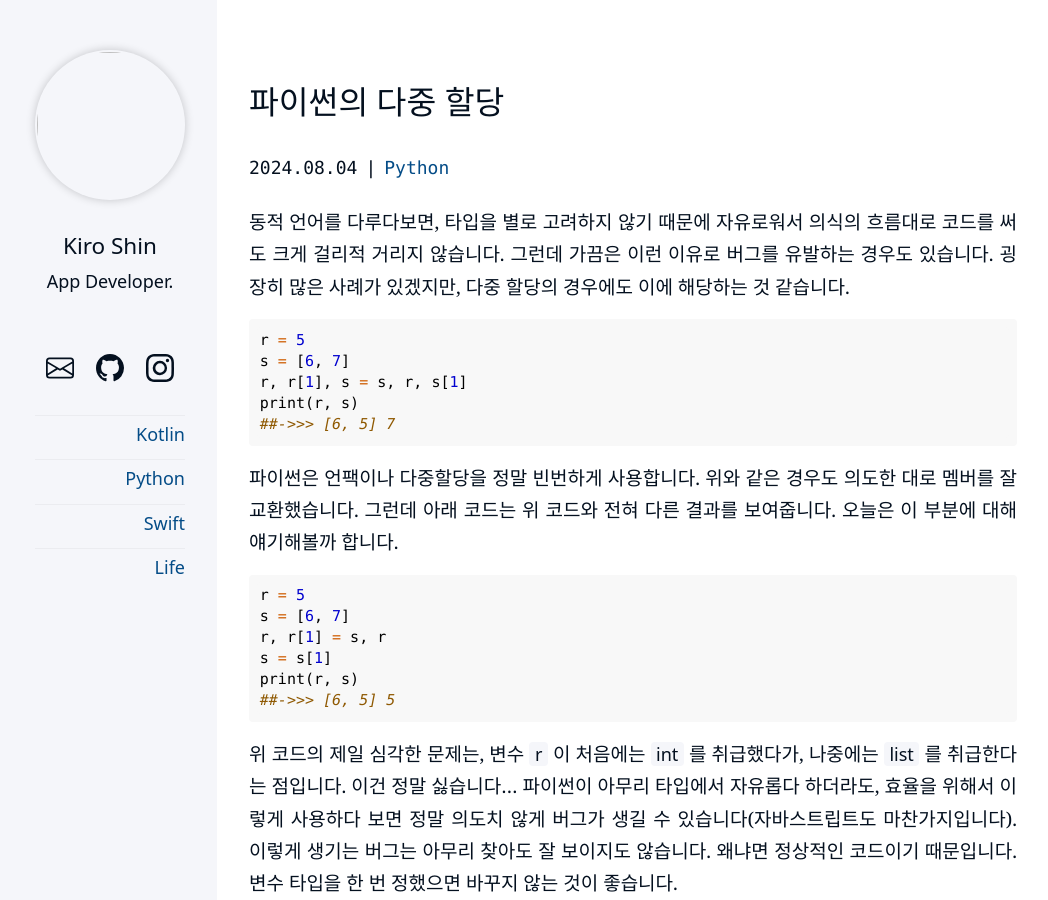
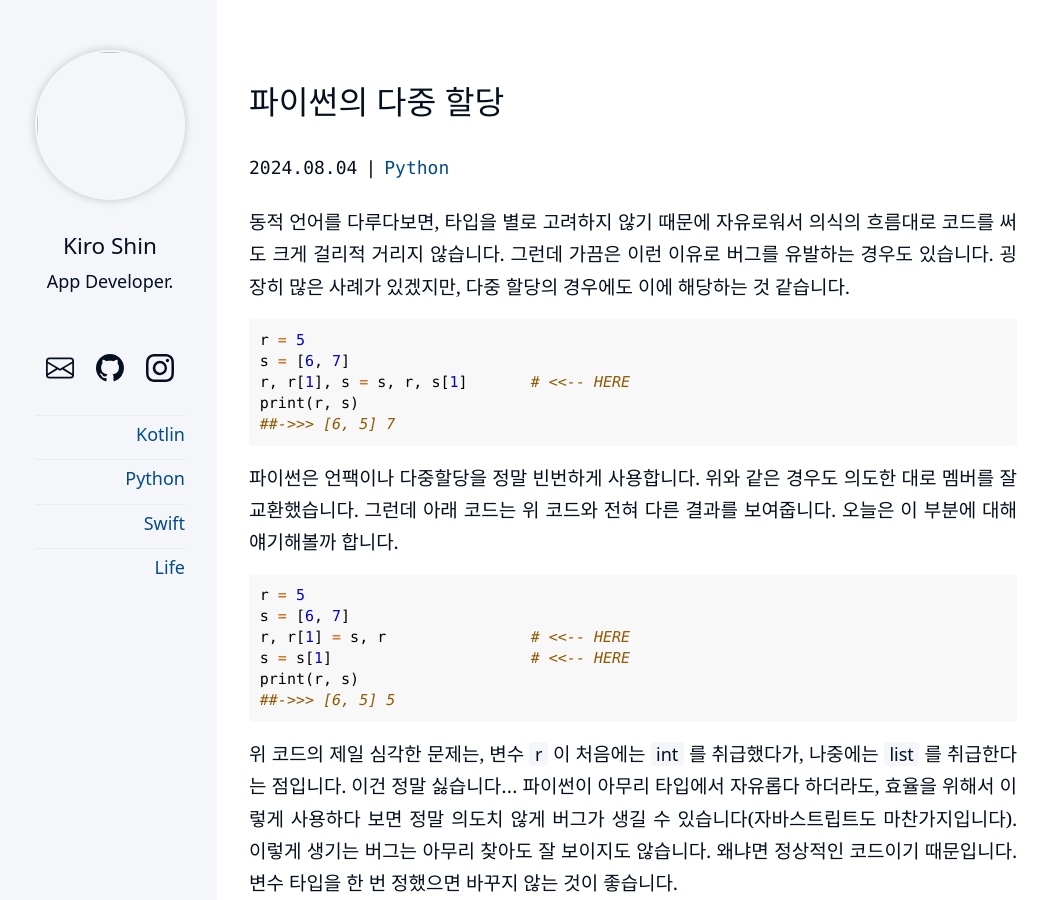
Before and after one commit to kiroshin/kiroshin.github.io, a Jekyll site: the page built from _posts/2024-08-04-multiple-assignment.md, in a window 1280 px wide and 900 px high. Shown: the whole window, without its empty margins (103-1151 px from the left). Built offline with Jekyll 4.4.1, drawn with Linux system fonts in a browser that asks for light colours.

Commit message:
Update 2024-08-04-multiple-assignment.md

````diff
--- a/_posts/2024-08-04-multiple-assignment.md
+++ b/_posts/2024-08-04-multiple-assignment.md
@@ -12,7 +12,7 @@ brief: 파이썬은 언팩이나 다중할당을 정말 빈번하게 사용합
 ```python
 r = 5
 s = [6, 7]
-r, r[1], s = s, r, s[1]
+r, r[1], s = s, r, s[1]       # <<-- HERE
 print(r, s)
 ##->>> [6, 5] 7
 ```
@@ -22,8 +22,8 @@ print(r, s)
 ```python
 r = 5
 s = [6, 7]
-r, r[1] = s, r
-s = s[1]
+r, r[1] = s, r                # <<-- HERE
+s = s[1]                      # <<-- HERE
 print(r, s)
 ##->>> [6, 5] 5
 ```
````
